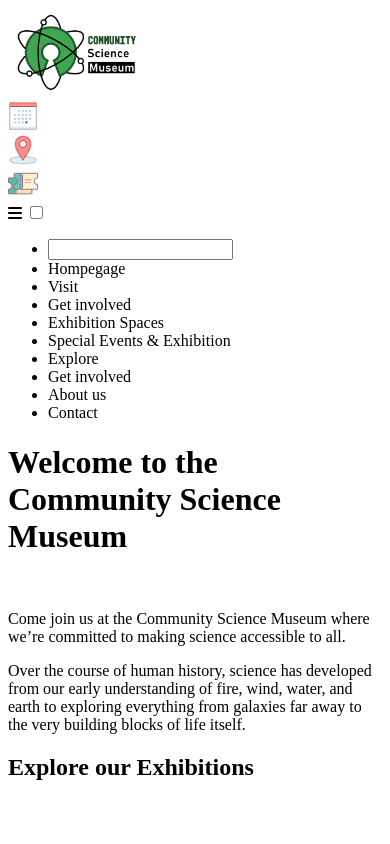
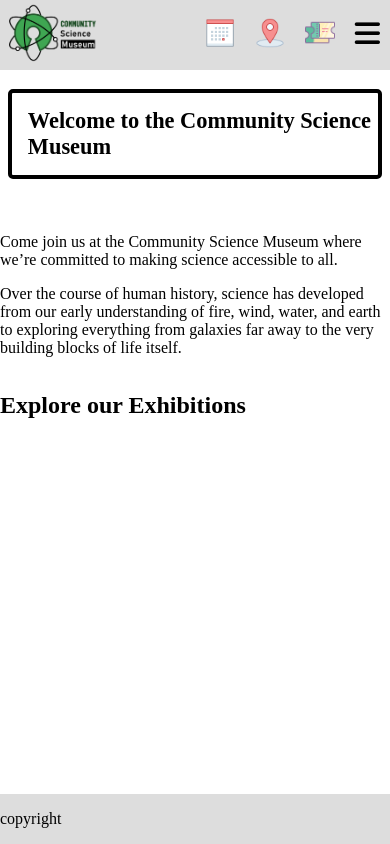
Before and after one commit to Moesera/semester-project, a plain HTML site: page index.html in a window 390 px wide. Drawn offline with Linux system fonts and the light colour scheme.

Commit message:
styles.css, index.html changes
Header is looking good on mobile device, and the styles. css has come alittle further in progress..

had some issues with my nav bar not showing off when hitting the hamburger label.
but everyhting is sorted and have tried a new way my using flexbox to achieve my goal
added Noto sans.

```diff
--- a/css/Import/variables.css
+++ b/css/Import/variables.css
@@ -1,8 +1,9 @@
 :root {
-  --primary-color: "#DDDDDD";
-  --secondary-color: "#1F4F27";
-  --tertiary-color: "#104D45";
-  --quaternary-color: "#0E0E0E";
-  --header-font: "#";
-  --secondary-font: "#";
+  --primary-color: #dddddd;
+  --secondary-color: #1f4f27;
+  --tertiary-color: #104d45;
+  --quaternary-color: #0e0e0e;
+  --header-font: muli;
+  --secondary-font: "Merriwather";
+  --icons-small: 30px;
 }
--- a/css/index.css
+++ b/css/index.css
@@ -1 +1,17 @@
 @import "/css/Import/variables.css";
+
+/* index.css */
+
+.welcome-text {
+  font-family: var(--header-font);
+  font-size: 0.7em;
+  font-weight: bolder;
+  border-style: solid;
+  margin: 5% 2%;
+  border-radius: 5px;
+  border-width: 4px;
+}
+
+.welcome-text h1 {
+  margin-left: 16px;
+}
--- a/css/styles.css
+++ b/css/styles.css
@@ -1,34 +1,115 @@
 @import "/css/Import/variables.css";
 
 @font-face {
-  font-family: ;
+  font-family: "Noto sans";
   src: url();
 }
 
 @font-face {
-  font-family: ;
-  src: url();
+  font-family: muli, sans-serif;
+  font-weight: 800;
+  font-style: normal;
+  src: url("https://use.typekit.net/hyf5kbp.css");
 }
 
+@font-face {
+  font-family: "Merriweather";
+  src: url(../fonts/Merriweather_Sans/static/MerriweatherSans-Regular.ttf)
+    format("truetype");
+}
+/* body */
+
 body {
+  height: 100vh;
+  margin: 0 auto;
+  display: flex;
+  flex-direction: column;
 }
 
 header {
-  background-color: var(--primary-color);
+  align-items: center;
+  flex-wrap: wrap;
+  justify-content: space-between;
 }
 
+header,
+footer {
+  background: var(--primary-color);
+  display: flex;
+}
+
+.logo-container {
+  display: flex;
+  flex: 1;
+}
+
+.icons-container {
+  display: flex;
+  align-items: center;
+  flex: 1;
+  justify-content: flex-end;
+}
+
+.icons-container div {
+  margin: 10px;
+}
+
+#hamburger-menu {
+  display: none;
+}
+
+#hamburger-menu:checked ~ nav {
+  display: flex;
+  flex: 1;
+  justify-content: center;
+}
+
+.hamburger-label {
+  font-size: 1.8em;
+  margin: 10px;
+}
+
+nav {
+  display: none;
+}
+
+nav ul {
+  padding: 0px;
+  margin: 0 auto;
+}
+
+nav li {
+  display: block;
+  margin: 10px;
+}
+
+nav a {
+  text-decoration: none;
+  background-color: var(--secondary-color);
+  color: #ffffff;
+  padding: 5px;
+  display: flex;
+}
+
+footer {
+  margin-top: auto;
+}
+
+/* Logo and icons styling */
+
 .logo {
-  width: 150px;
+  width: 110px;
+  margin-left: 2%;
 }
 
 .planner-icon {
-  width: 30px;
+  width: var(--icons-small);
 }
 
 .place-marker {
-  width: 30px;
+  width: var(--icons-small);
 }
 
 .tickets-icon {
-  width: 30px;
+  width: var(--icons-small);
 }
--- a/index.html
+++ b/index.html
@@ -10,9 +10,10 @@
   <title>Community Science Museum | Homepage</title>
 </head>
 <header>
-  <div>
-    <img class="logo" src="images/logo/Open-Science-logo.png">
+  <div class="logo-container">
+    <a href="index.html"><img class="logo" src="images/logo/Open-Science-logo.png"></a>
   </div>
+    <div class="icons-container">
     <div>
       <img class="planner-icon" src="icons/icons8-planner-80.png">
     </div>
@@ -22,23 +23,26 @@
     <div>
       <img class="tickets-icon" src="icons/icons8-two-tickets-512.png">
     </div>
-  <label id="hamburger-label" class="hamburger-menu"><i class="fas fa-bars"></i></label>
-  <input type="checkbox" for="hamburger-label">
+  </div>
+  <input type="checkbox" id="hamburger-menu">
+    <label for="hamburger-menu" class="hamburger-label" alt="hamburger menu"><i class="fas fa-bars"></i></label>
+    <nav>
       <ul>
-    <li><a href="#"></a><input type="search"></li>
-    <li><a href="#"></a>Hompegage</li>
-    <li><a href="#"></a>Visit</li>
-    <li><a href="#"></a>Get involved</li>
-    <li><a href="#"></a>Exhibition Spaces</li>
-    <li><a href="#"></a>Special Events & Exhibition</li>
-    <li><a href="#"></a>Explore</li>
-    <li><a href="#"></a>Get involved</li>
-    <li><a href="#"></a>About us</li>
-    <li><a href="#"></a>Contact</li>
+        <li><input type="search"></li>
+        <li><a href="index.html">Homepage</a></li>
+        <li><a href="#">Visit</a></li>
+        <li><a href="#">Get involved</a></li>
+        <li><a href="#">Exhibition Spaces</a></li>
+        <li><a href="#">Special Events & Exhibition</a></li>
+        <li><a href="#">Explore</a></li>
+        <li><a href="#">Get involved</a></li>
+        <li><a href="#">About us</a></li>
+        <li><a href="#">Contact</a></li>
       </ul>
+    </nav>
 </header>
 <body>
-  <div>
+  <div class="welcome-text">
     <h1>Welcome to the Community Science Museum</h1>
   </div>
   <div>
@@ -57,4 +61,7 @@
     </div>
   </section>
 </body>
+<footer>
+  <p>copyright</p>
+</footer>
 </html>
```
Also changed, not shown: fonts/Noto_Sans/NotoSans-Bold.ttf (added), fonts/Noto_Sans/NotoSans-BoldItalic.ttf (added), fonts/Noto_Sans/NotoSans-Italic.ttf (added), fonts/Noto_Sans/NotoSans-Regular.ttf (added), fonts/Noto_Sans/OFL.txt (added). Lines whose indentation alone changed are shown as unchanged.
